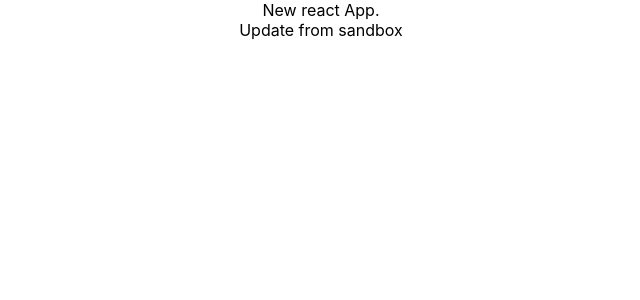
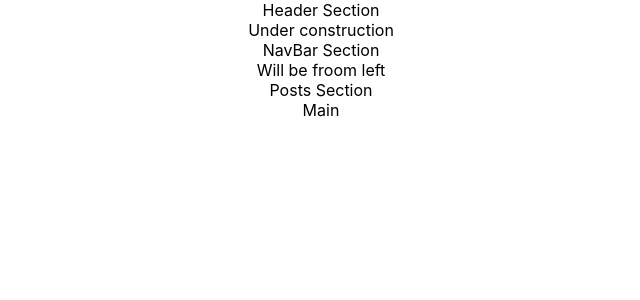
Before and after one commit to Zlomorda/experiment_field, a React (Create React App) app: page / in a window 1280 px wide. Shown: the top 300 px of the page, without its empty margins (319-959 px from the left). Built offline with nearby package versions, Linux system fonts and the light colour scheme.

Commit message:
Structure update

```diff
--- a/src/App.js
+++ b/src/App.js
@@ -1,14 +1,19 @@
-import React, { Component } from "react";
+import React, { Component } from 'react'
+import Header from './Components/Header/Header'
+import Navbar from './Components/Navbar/Navbar'
+import Posts from './Components/Posts/Posts'
+import './App.css'
 
-import "./App.css";
-
-function App() {
-  return (
-    <div className="App">
-      <div>New react App.</div>
-      <div>Update from sandbox</div>
-    </div>
-  );
+class App extends Component {
+    render() {
+        return (
+            <div className="App">
+                <Header />
+                <Navbar />
+                <Posts />
+            </div>
+        )
+    }
 }
 
-export default App;
+export default App
--- /dev/null
+++ b/src/Components/Header/Header.js
@@ -0,0 +1,14 @@
+import React, { Component } from 'react'
+
+class Header extends Component {
+    render() {
+        return (
+            <div>
+                <div>Header Section</div>
+                <div>Under construction</div>
+            </div>
+        )
+    }
+}
+
+export default Header
--- /dev/null
+++ b/src/Components/Navbar/Navbar.js
@@ -0,0 +1,14 @@
+import React, { Component } from 'react'
+
+class Navbar extends Component {
+    render() {
+        return (
+            <div>
+                <div>NavBar Section</div>
+                <div>Will be froom left</div>
+            </div>
+        )
+    }
+}
+
+export default Navbar
--- /dev/null
+++ b/src/Components/Posts/Posts.js
@@ -0,0 +1,14 @@
+import React, { Component } from 'react'
+
+class Posts extends Component {
+    render() {
+        return (
+            <div>
+                <div>Posts Section</div>
+                <div>Main</div>
+            </div>
+        )
+    }
+}
+
+export default Posts
```
Also changed, not shown: 1 other file (tests, documents, lock files or other folders).
